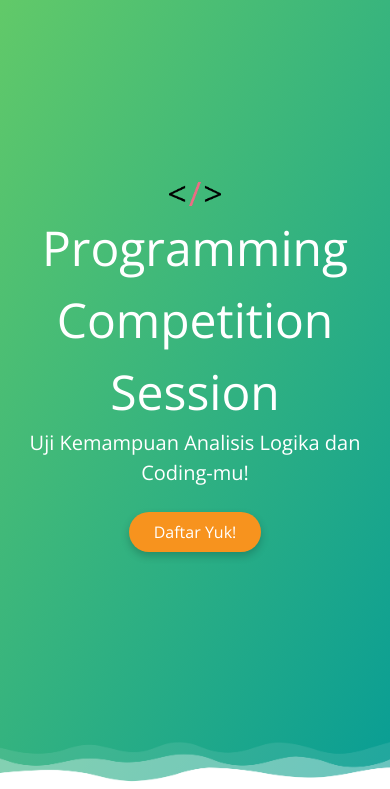
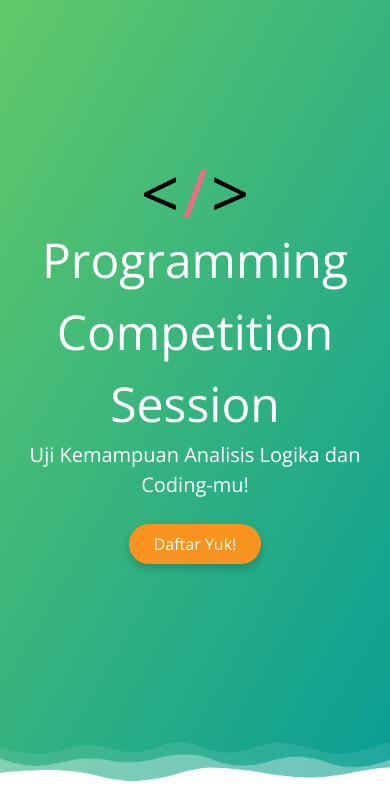
Before and after one commit to yusfiadi/joints, a website: page src/index.html in a window 390 px wide. Shown: the part 55-844 px from the top of the page. Drawn offline with nearby package versions, Linux system fonts and the light colour scheme.

Commit message:
fix gambar di mobile'

```diff
--- a/src/scss/kategori.scss
+++ b/src/scss/kategori.scss
@@ -9,6 +9,9 @@
             background-position: bottom;
             img {
                 width: 15%;
+                @include mobile {
+                    width: 30%;
+                }
             }
         }
         &.is-hadiah {
```
Also changed, not shown: src/css/style.css.
